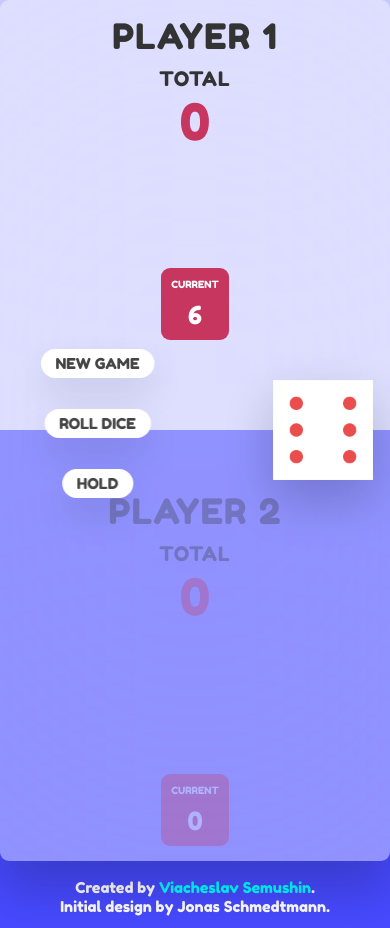
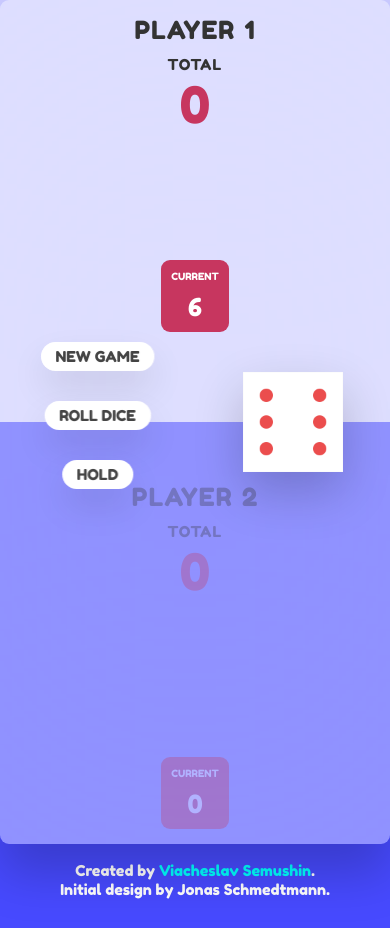
Before and after one commit to sla686/piggame, a plain HTML site: page index.html in a window 390 px wide. Both pictures are taken after a click on the button "ROLL DICE". Drawn offline with Linux system fonts and the light colour scheme; a web font is replaced by a local one.

Commit message:
adjusted responsive design

```diff
--- a/style.css
+++ b/style.css
@@ -246,7 +246,7 @@ footer p {
     justify-content: flex-start;
     background-image: none;
     background-color: #474aff;
-    height: 110vh;
+    height: initial;
   }
   main {
     -webkit-box-orient: vertical;
@@ -255,7 +255,7 @@ footer p {
     flex-flow: column nowrap;
     overflow: initial;
     width: 100%;
-    height: 100%;
+    height: 100vh;
   }
   section {
     width: 100%;
@@ -297,11 +297,11 @@ footer p {
 
   .dice {
     /* top: 38.5rem; */
-    -webkit-transform: translateY(-50%);
-    -ms-transform: translateY(-50%);
-    transform: translateY(-50%);
+    -webkit-transform: translate(-50%, -50%);
+    -ms-transform: translate(-50%, -50%);
+    transform: translate(-50%, -50%);
+    left: 75%;
     top: 50%;
-    left: 70%;
   }
 
   .btn {
@@ -325,3 +325,12 @@ footer p {
     top: 54.5%;
   }
 }
+
+@media screen and (max-width: 600px) {
+  .name {
+    font-size: 2.5rem;
+  }
+  .total {
+    font-size: 1.5rem;
+  }
+}
```
